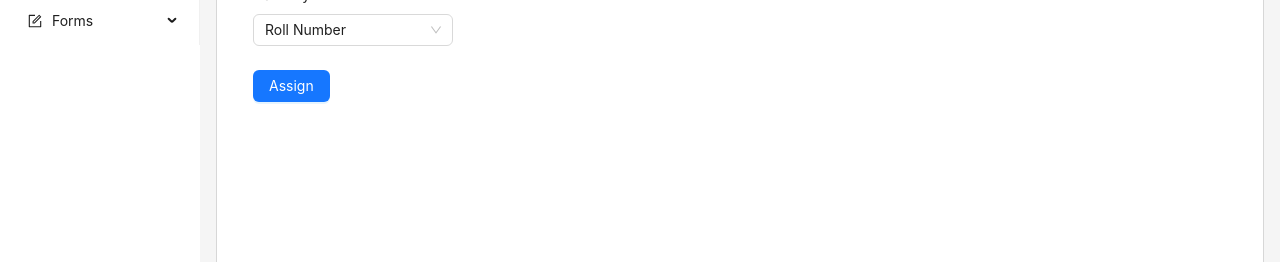
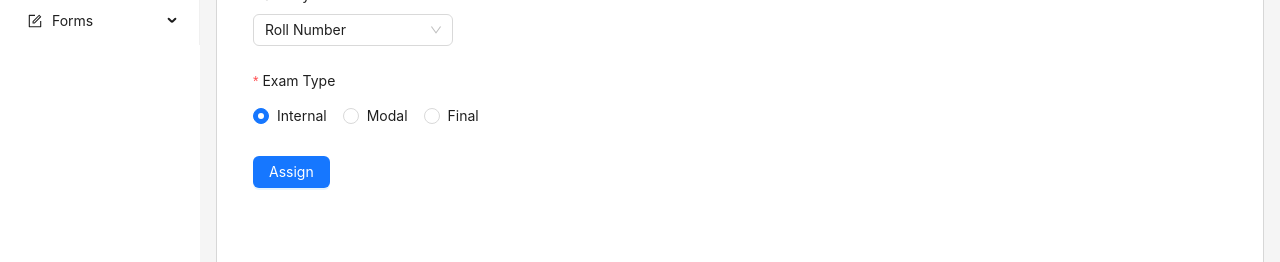
Before and after one commit to AnanthuTD/SeatMe-PWA, a Next.js app: page /admin/exam/assign in a window 1280 px wide. Shown: the part 339-601 px from the top of the page. Built offline with nearby package versions, Linux system fonts and the light colour scheme; no server answers.

Commit message:
added examType option

```diff
--- a/src/app/admin/exam/assign/roomAssignmentForm.jsx
+++ b/src/app/admin/exam/assign/roomAssignmentForm.jsx
@@ -13,10 +13,10 @@ import {
 	Card,
 	Space,
 	Alert,
+	Radio,
 } from "antd";
 import axios from "@/axiosInstance";
 import dayjs from "dayjs";
-import Link from "next/link";
 import DownloadButton from "./download";
 
 const { Option } = Select;
@@ -31,6 +31,11 @@ const RoomAssignmentForm = ({ setIsSubmit }) => {
 	const [warningMessage, setWarningMessage] = useState("");
 	const [fileName, setFileName] = useState("");
 	const [date, setDate] = useState(new Date());
+	const [selectedOption, setSelectedOption] = useState("Internal"); // Set the default selected option
+
+	const handleOptionChange = (e) => {
+		setSelectedOption(e.target.value);
+	};
 
 	const loadRooms = async () => {
 		const result = await axios.get("/api/admin/rooms");
@@ -101,21 +106,24 @@ const RoomAssignmentForm = ({ setIsSubmit }) => {
 			console.error("Error while sending PATCH request:", error);
 			message.error("Error while sending PATCH request");
 		}
+		finally{
+			setLoading(false);
+		}
 	};
 
 	const assign = async (values) => {
 		try {
 			setLoading(true);
-			const { orderBy, selectedDate } = values;
+			const { orderBy, selectedDate, examType } = values;
 			const result = await axios.get("/api/admin/exam/assign", {
 				params: {
 					orderBy,
 					date: selectedDate,
+					examType,
 				},
 			});
 			if (result.status === 201) {
 				{
-					setLoading(false);
 					message.success("Assignments successfully");
 					setWarningMessage("");
 					// setIsSubmit(result.data);
@@ -134,6 +142,8 @@ const RoomAssignmentForm = ({ setIsSubmit }) => {
 			} else {
 				message.error("An error occurred while making the request.");
 			}
+		} finally {
+			setLoading(false);
 		}
 	};
 
@@ -272,6 +282,20 @@ const RoomAssignmentForm = ({ setIsSubmit }) => {
 						</Form.Item>
 					</Col>
 					<Col sm={24}>
+						<Form.Item
+							name="examType"
+							label="Exam Type"
+							required={true}
+							initialValue={"Internal"}
+						>
+							<Radio.Group>
+								<Radio value="Internal">Internal</Radio>
+								<Radio value="Modal">Modal</Radio>
+								<Radio value="Final">Final</Radio>
+							</Radio.Group>
+						</Form.Item>
+					</Col>
+					<Col sm={24}>
 						<Form.Item>
 							<Space>
 								<Button
@@ -297,7 +321,7 @@ const RoomAssignmentForm = ({ setIsSubmit }) => {
 					/>
 				</Row>
 			) : null}
-			{fileName ? <DownloadButton downloadUrl={fileName} /> : null}
+			{fileName ? <DownloadButton fileName={fileName} /> : null}
 		</div>
 	);
 };
```
